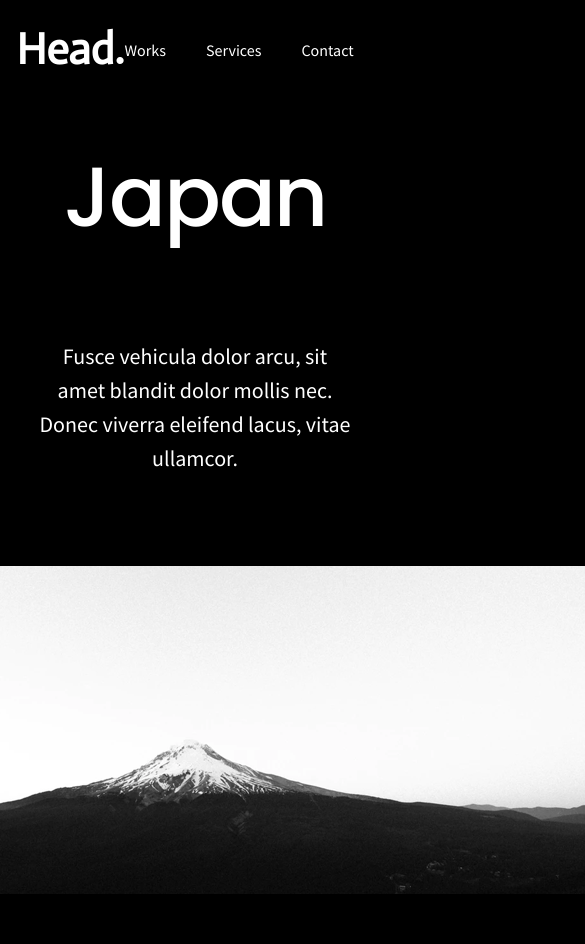
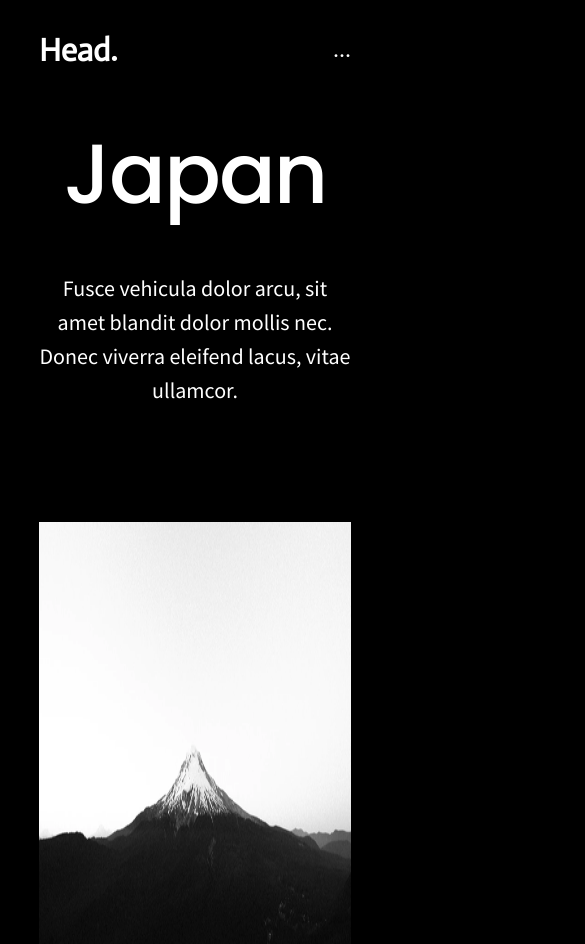
Before and after one commit to PhilippRosie/responsive-design-2, a plain HTML site: page index.html in a window 390 px wide. Shown: the top 944 px of the page, 585 px wide, since content can reach past the window. Drawn offline with nearby package versions, Linux system fonts and the light colour scheme.

Commit message:
placed pictuer in bottom

```diff
--- a/index.html
+++ b/index.html
@@ -25,19 +25,21 @@
                 <li>Contact</li>
             </ul>
         </nav>
+        <div class="nav-dots">...</div>
     </header>
 
     <section class="section1">
+
         <div class="text-container">
-
-            <div><h2>Japan</h2></div>
+            <h2>Japan</h2>
 
             <p>Fusce vehicula dolor arcu, sit amet blandit dolor mollis nec.
                 Donec viverra eleifend lacus, vitae ullamcor.
             </p>
+        </div>
 
-            <div class="img-container"><img src="images/snowy-mountain.png" alt="Snowy-Mountain"></div>
-        </div>
+
+        <div class="img-container"><img src="images/snowy-mountain.png" alt="Snowy-Mountain"></div>
     </section>
 </body>
 </html>
--- a/styles/_home-main.scss
+++ b/styles/_home-main.scss
@@ -3,6 +3,17 @@
     height: 100vh;
     display: flex;
     justify-content: center;
+    flex-wrap: wrap;
+}
+
+.text-container {
+    max-width: 570px;
+    width: 100%;
+    min-height: 200px;
+    display: flex;
+    justify-content: center;
+    align-items: center;
+    flex-wrap: wrap;
 
     h2 {
         font-family: 'Poppins';
@@ -25,13 +36,16 @@
     }
 }
 
-.text-container {
-    max-width: 570px;
+.img-container {
     width: 100%;
-    min-height: 200px;
+    min-height: 330px;
     display: flex;
     justify-content: center;
-    align-items: center;
-    flex-wrap: wrap;
-    bottom: 0;
+    align-items: flex-end;
+
+     img {
+        width: 100%;
+        height: 50vh;
+        bottom: 0;
+     }
 }
--- a/styles/_navbar.scss
+++ b/styles/_navbar.scss
@@ -39,3 +39,31 @@ header {
         padding: 20px;
     }
 }
+
+.nav-dots {
+    display: none;
+}
+
+@media screen and (max-width: 500px) {
+
+    .logo {
+        font-size: 16px;
+    }
+
+    .navbar {
+        width: 100%;
+
+        ul {
+            display: none;
+        }
+    }
+
+    .nav-dots {
+        display: flex;
+        justify-self: flex-end;
+        align-items: center;
+        font-size: 24px;
+        cursor: pointer;
+        color: white;
+    }
+}
```
Also changed, not shown: styles/styles.css.
